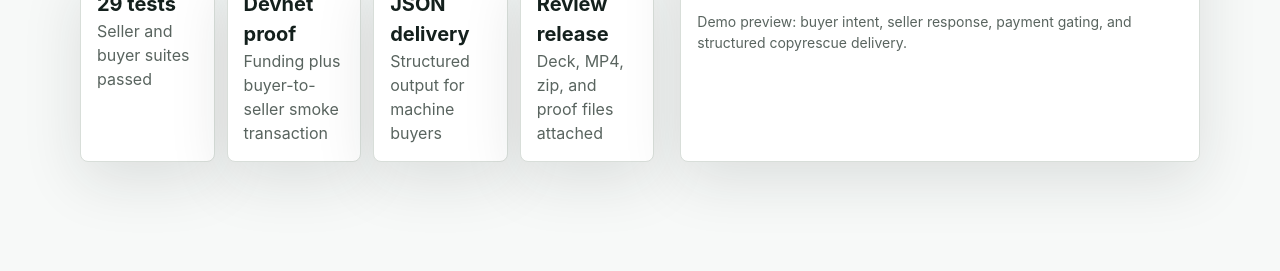
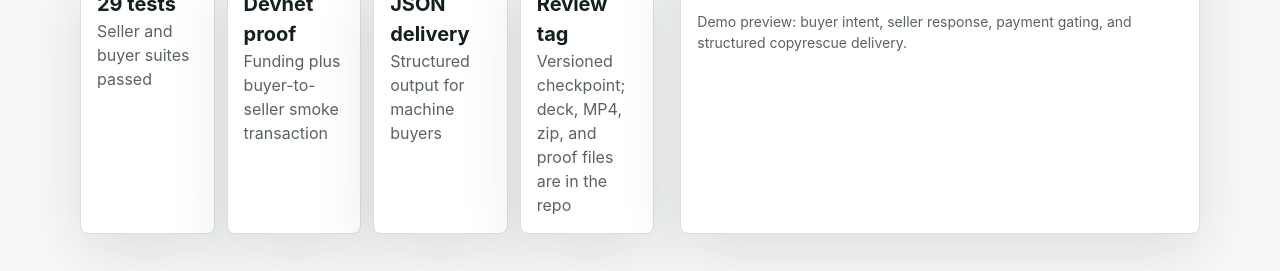
Before and after one commit to leafwithered/copymarket-agent-economy-review, a plain HTML site: page index.html in a window 1280 px wide. Shown: the part 511-782 px from the top of the page. Drawn offline with Linux system fonts and the light colour scheme.

Commit message:
Clarify review tag links

```diff
--- a/index.html
+++ b/index.html
@@ -148,7 +148,7 @@
               <div class="status"><strong>29 tests</strong><span>Seller and buyer suites passed</span></div>
             <div class="status"><strong>Devnet proof</strong><span>Funding plus buyer-to-seller smoke transaction</span></div>
             <div class="status"><strong>JSON delivery</strong><span>Structured output for machine buyers</span></div>
-            <div class="status"><strong>Review release</strong><span>Deck, MP4, zip, and proof files attached</span></div>
+            <div class="status"><strong>Review tag</strong><span>Versioned checkpoint; deck, MP4, zip, and proof files are in the repo</span></div>
             </div>
           </div>
           <figure class="preview">
@@ -278,7 +278,7 @@
             <a href="https://github.com/leafwithered/copymarket-agent-economy-review/blob/main/ARBITER_LIFECYCLE_STATUS.md"><b>Arbiter Status</b><span>What is proven now and what remains pending</span></a>
             <a href="https://github.com/leafwithered/copymarket-agent-economy-review/blob/main/FULL_ARBITER_ESCROW_PROOF.md"><b>Full Escrow Proof</b><span>Template for the pending full arbiter Explorer transaction set</span></a>
             <a href="https://github.com/leafwithered/copymarket-agent-economy-review/blob/main/AGENTIC_ENGINEERING_GRANT_RESPONSE.md"><b>Grant Response</b><span>Agentic Engineering plan and milestones</span></a>
-            <a href="https://github.com/leafwithered/copymarket-agent-economy-review/releases/tag/v0.1-review-package"><b>Review Release</b><span>Deck, MP4, package zip, and proof files</span></a>
+            <a href="https://github.com/leafwithered/copymarket-agent-economy-review/releases/tag/v0.1-review-package"><b>Review Tag</b><span>Versioned checkpoint plus repo-root deck, MP4, package zip, and proof files</span></a>
             <a href="https://github.com/leafwithered/copymarket-agent-economy-review/raw/main/CopyMarket_demo_video.mp4"><b>Demo Video</b><span>Browser-friendly MP4 download; AVI remains as backup</span></a>
             <a href="https://github.com/leafwithered/copymarket-agent-economy-review/blob/main/X_POST_BACKUP.md"><b>X Backup</b><span>Repository-backed launch summary if X does not render</span></a>
           </div>
@@ -290,7 +290,7 @@
           <div class="section-head"><h2>Review Artifacts</h2><p>The full submission package is available in the repository, with code, tests, deck, preview, demo video, runbook, and grant response.</p></div>
           <div class="artifact-list">
             <a href="https://github.com/leafwithered/copymarket-agent-economy-review"><b>Repository</b><span>Code, docs, tests, and proof files</span></a>
-            <a href="https://github.com/leafwithered/copymarket-agent-economy-review/releases/tag/v0.1-review-package"><b>Review Release</b><span>Deck, MP4, package zip, and proof files</span></a>
+            <a href="https://github.com/leafwithered/copymarket-agent-economy-review/releases/tag/v0.1-review-package"><b>Review Tag</b><span>Versioned checkpoint plus repo-root deck, MP4, package zip, and proof files</span></a>
             <a href="https://github.com/leafwithered/copymarket-agent-economy-review/blob/main/CopyMarket_Agent_Economy_Pitch.pptx"><b>Pitch Deck</b><span>Compact review deck</span></a>
             <a href="https://github.com/leafwithered/copymarket-agent-economy-review/raw/main/CopyMarket_demo_video.mp4"><b>Demo Video</b><span>Browser-friendly MP4 download; AVI remains as backup</span></a>
             <a href="https://github.com/leafwithered/copymarket-agent-economy-review/blob/main/AGENTIC_ENGINEERING_GRANT_RESPONSE.md"><b>Grant Response</b><span>Agentic Engineering application context</span></a>
```
